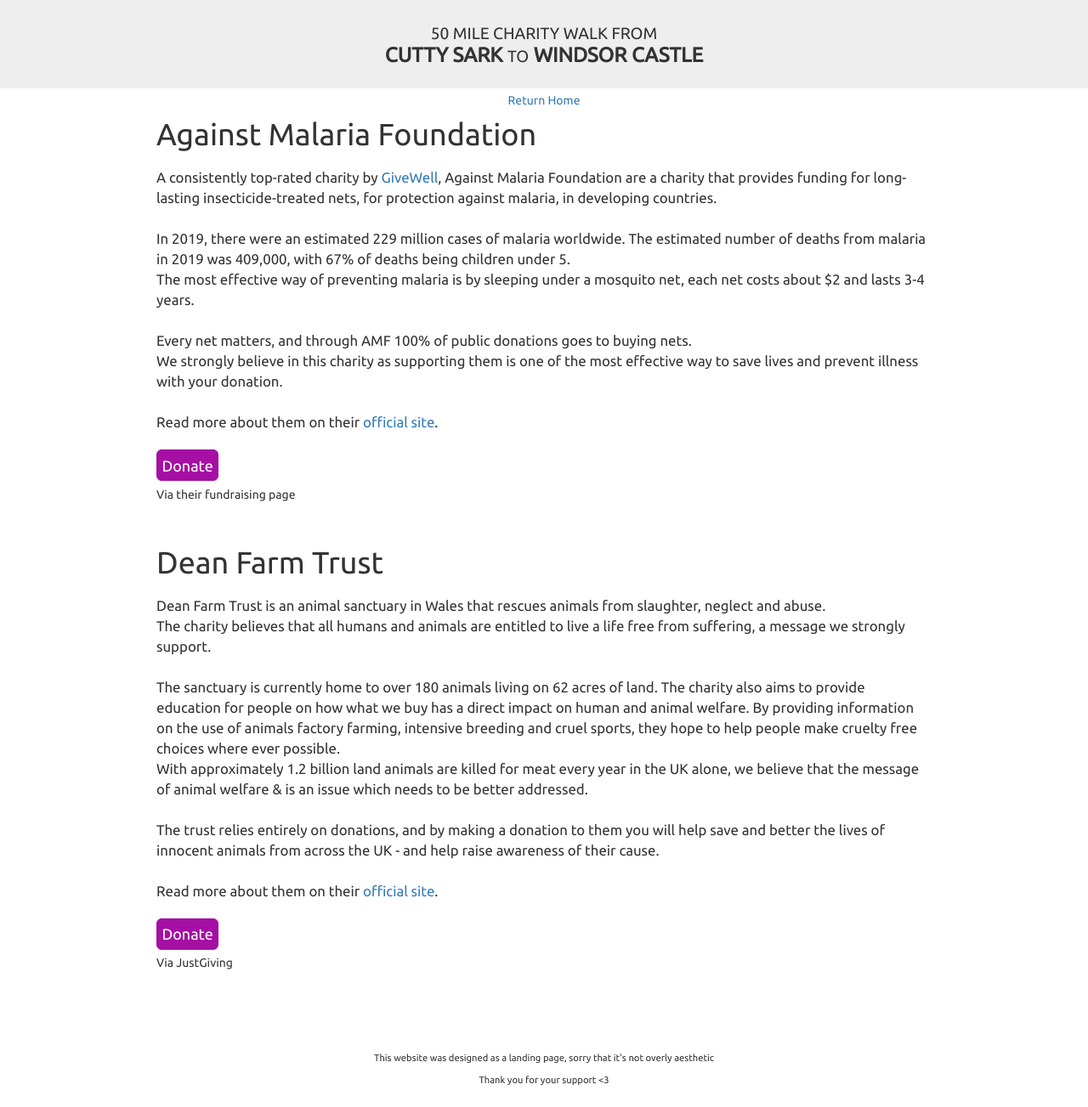
After one commit to ChiefAntiphates/cutty2castlesite, a Flask app: page /charities in a window 1280 px wide. The commit adds this page. Shown: the whole page at 85% size. Run offline with Flask 2, Linux system fonts and the light colour scheme; some libraries are stand-ins or nearby versions.

Commit message:
Version 1.0 of landing page

```diff
--- a/flask_app.py
+++ b/flask_app.py
@@ -4,40 +4,18 @@
 
 app = Flask(__name__)
 
-temp_list = ["harry", "david", "barney", "heol"]
-
-
 
 @app.route("/")
 def home():
-    #temp_fun = Fundraiser(12, 25)
-    #contents = urllib.request.urlopen('GET',"https://api.justgiving.com/137f78b6/v1/fundraising/pages/mark-clark6/").read()
-
     dean_fun = getDeanFarmTrustFun()
     amf_fun = getAMFFun()
+    return render_template('home.html',
+        total=dean_fun.getTotalRaised()+amf_fun.getTotalRaised(),
+        donations=dean_fun.getDonationNo()+amf_fun.getDonationNo())
 
-    return render_template('home.html', total=dean_fun.getTotalRaised()+amf_fun.getTotalRaised(), donations=dean_fun.getDonationNo()+amf_fun.getDonationNo())
-
-@app.route("/about")
-def about():
-    return render_template('about.html')
-
-@app.route("/test")
-def faq_two():
-    return render_template('test.html')
-
-@app.route("/goodbye")
-def goodbye():
-    return "Goodbye"
+@app.route("/charities")
+def charities():
+    return render_template('charities.html')
 
 if __name__ == "__main__":
     app.run(debug=True)
-
-#API request to get donations in JSON format of a thing
-#curl --request GET -H "Content-type: application/json" https://api.justgiving.com/137f78b6/v1/fundraising/pages/mark-clark6/donations
-#curl --request GET -H "Content-type: application/json" https://api.justgiving.com/137f78b6/v1/fundraising/pages/mark-clark6/
-
-#Use web scraping to get the grand total & number of donations from against malaria
-
-
-#Receive emails as Python, update a database somewhere?
--- a/static/css/styles.css
+++ b/static/css/styles.css
@@ -63,8 +63,17 @@
     margin: 0 auto 0 auto;
 }
 
+.middly{
+    max-width: 80%;
+    margin: 0 auto 0 auto;
+}
+
+.footer {
+    font-size:0.8em;
+}
+
+
 .charity-link a {
-    color: black;
     font-weight: bold;
 }
 
--- a/templates/base.html
+++ b/templates/base.html
@@ -3,9 +3,10 @@
 
 <head>
     <meta name="viewport" content="width=device-width, initial-scale=1.0">
-	<link rel="stylesheet" type="text/css" href="{{ url_for('static', filename='css/bootstrap.css') }}" + "?v=3">
-	<link rel="stylesheet" type="text/css" href="{{ url_for('static', filename='css/styles.css') }}" + "?v=3">
+	<link rel="stylesheet" type="text/css" href="{{ url_for('static', filename='css/bootstrap.css') }}">
+	<link rel="stylesheet" type="text/css" href="{{ url_for('static', filename='css/styles.css') }}" + "?v=5">
     <link href='https://fonts.googleapis.com/css?family=Ubuntu' rel='stylesheet'>
+    <link rel="icon" href="{{ url_for('static', filename='walking.png') }}">
     <meta charset="utf-8">
 	{% if title %}
 	<title>{{ title }}</title>
@@ -27,8 +28,9 @@
       {% block content %}{% endblock %}
     </div>
 
-     <div class="jumbotron text-center" id="bottom-bar">
-      <p>Hey hey heeeey</p>
+     <div class="text-center" id="bottom-bar">
+      <p class="footer">This website was designed as a landing page, sorry that it's not overly aesthetic</p>
+      <p class="footer">Thank you for your support <3</p>
     </div>
 
 </body>
--- /dev/null
+++ b/templates/charities.html
@@ -0,0 +1,50 @@
+{% extends "base.html" %}
+
+{% block content %}
+    <p align="center"><a href="{{ url_for('home') }}">Return Home</a></p>
+    <h1 class="middly">Against Malaria Foundation</h1>
+    <br>
+    <p class="general">
+        A consistently top-rated charity by <a href="https://www.givewell.org/charities/amf">GiveWell</a>,
+        Against Malaria Foundation are a charity that provides funding for long-lasting insecticide-treated nets,
+        for protection against malaria, in developing countries.<br><br>
+        In 2019, there were an estimated 229 million cases of malaria worldwide. The estimated number of deaths from
+        malaria in 2019 was 409,000, with 67% of deaths being children under 5.<br>
+        The most effective way of preventing malaria is by sleeping under a mosquito net, each net costs about $2 and
+        lasts 3-4 years.<br><br>
+        Every net matters, and through AMF 100% of public donations goes to buying nets.<br>
+        We strongly believe in this charity as supporting them is one of the most effective way to save lives
+        and prevent illness with your donation.
+        <br><br>
+        Read more about them on their <a href="https://www.againstmalaria.com/Default.aspx">official site</a>.
+    </p>
+    <br>
+    <div class="middly">
+        <a class="btn btn-lg btn-primary low-padding donate-btn" href="https://www.againstmalaria.com/Donate.aspx?FundRaiserID=8534&ProjectID=1" role="button">Donate</a>
+        <p class="donate_text">Via their fundraising page</p>
+    </div>
+
+    <br><br>
+    <h1 class="middly">Dean Farm Trust</h1>
+    <br>
+    <p class="general">
+        Dean Farm Trust is an animal sanctuary in Wales that rescues animals from slaughter, neglect and abuse.<br>
+        The charity believes that all humans and animals are entitled to live a life free from suffering, a message we
+        strongly support.<br><br>
+        The sanctuary is currently home to over 180 animals living on 62 acres of land. The charity also aims to provide
+        education for people on how what we buy has a direct impact on human and animal welfare. By providing information on
+        the use of animals factory farming, intensive breeding and cruel sports,
+        they hope to help people make cruelty free choices where ever possible.<br>
+        With approximately 1.2 billion land animals are killed for meat every year in the UK alone, we believe that the
+        message of animal welfare & is an issue which needs to be better addressed.<br><br>
+        The trust relies entirely on donations, and by making a donation to them you will help save and better the lives of
+        innocent animals from across the UK - and help raise awareness of their cause.
+        <br><br>
+        Read more about them on their <a href="https://deanfarmtrust.org.uk/">official site</a>.
+    </p>
+    <br>
+    <div class="middly">
+        <a class="btn btn-lg btn-primary low-padding donate-btn" href="https://www.justgiving.com/fundraising/cutty2castle" role="button">Donate</a>
+        <p class="donate_text">Via JustGiving</p>
+    </div>
+{% endblock %}
```
Also changed, not shown: templates/about.html (deleted, +0 -8 lines), templates/home.html (+15 -8 lines), templates/test.html (deleted, +0 -18 lines), static/walking.png (added).
